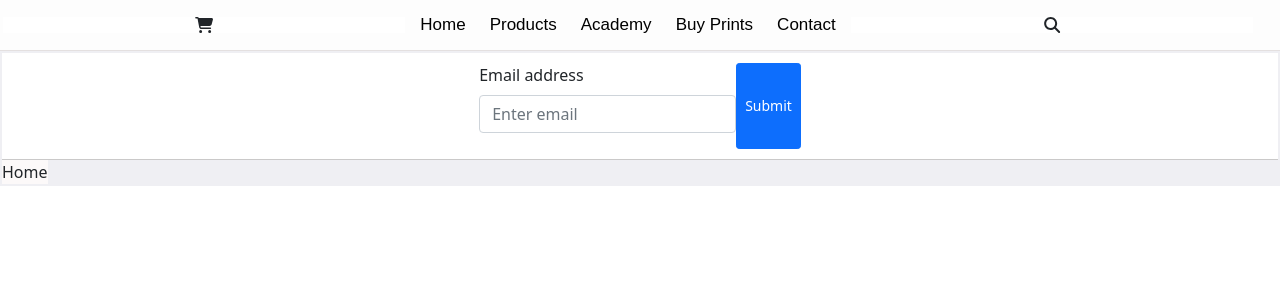
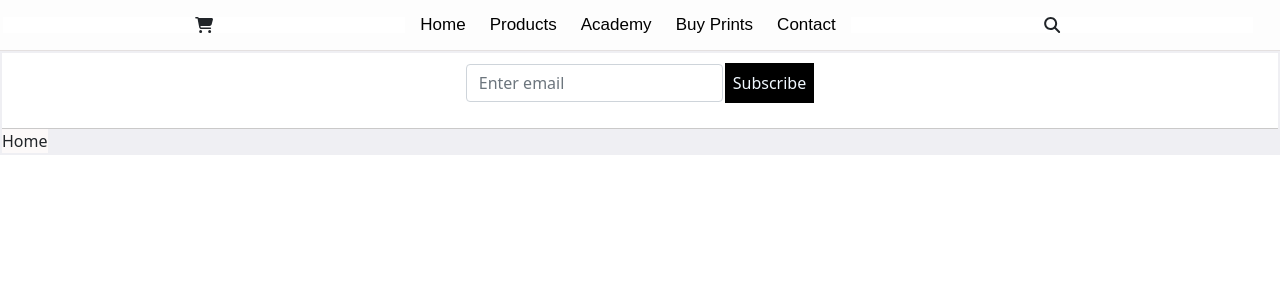
Before and after one commit to JeremiahJacob261/react-plus-bootstrap, a React (Create React App) app: page /Products in a window 1280 px wide. Shown: the top 300 px of the page. Built offline with nearby package versions, Linux system fonts and the light colour scheme; a web font is replaced by a local one.

Commit message:
2 files modified

```diff
--- a/src/components/footer.js
+++ b/src/components/footer.js
@@ -1,6 +1,6 @@
 import React from 'react';
 import "../style.css";
-import {Form,Button} from 'react-bootstrap'
+import {Form} from 'react-bootstrap'
 function Footer(){
 return(
   <div class="footer">
@@ -8,13 +8,11 @@
 
  <div><Form>
   <Form.Group className="mb-3" controlId="subscribeInput">
-    <Form.Label>Email address</Form.Label>
     <Form.Control type="email" placeholder="Enter email" />
     </Form.Group>
-    <Button id="subscribe" size="sm">
-    Submit
-  </Button>
-    </Form></div>
+    </Form>
+    <button id="subscribe">Subscribe</button>
+    </div>
 </div>
 <div class="corporates">Home</div>
   </div>
--- a/src/style.css
+++ b/src/style.css
@@ -76,7 +76,13 @@
   margin: auto;
   align-items: center;
   }
-
+ #subscribe{
+   border: 1px whitesmoke;
+   background-color: black;
+   color: aliceblue;
+   padding: 8px;
+   margin-left: 2px;
+ }
   .home{
     height: fit-content;
   }
@@ -178,4 +184,11 @@
  Form{
    display: inline-flex;
  }
+ #subscribe{
+  border: 1px whitesmoke;
+  background-color: black;
+  color: aliceblue;
+  padding: 8px;
+  margin-left: 1px;
 }
+}
```
